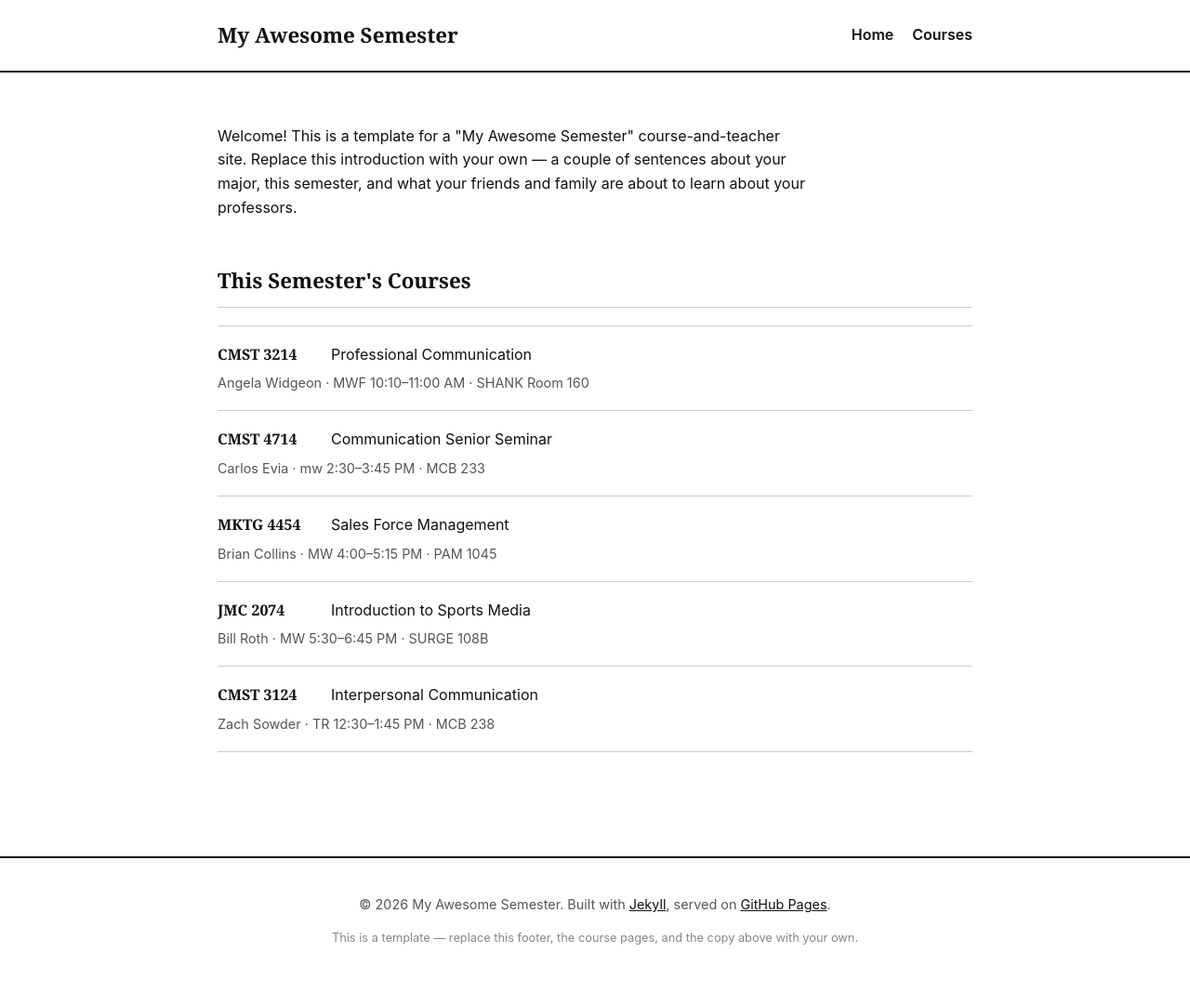
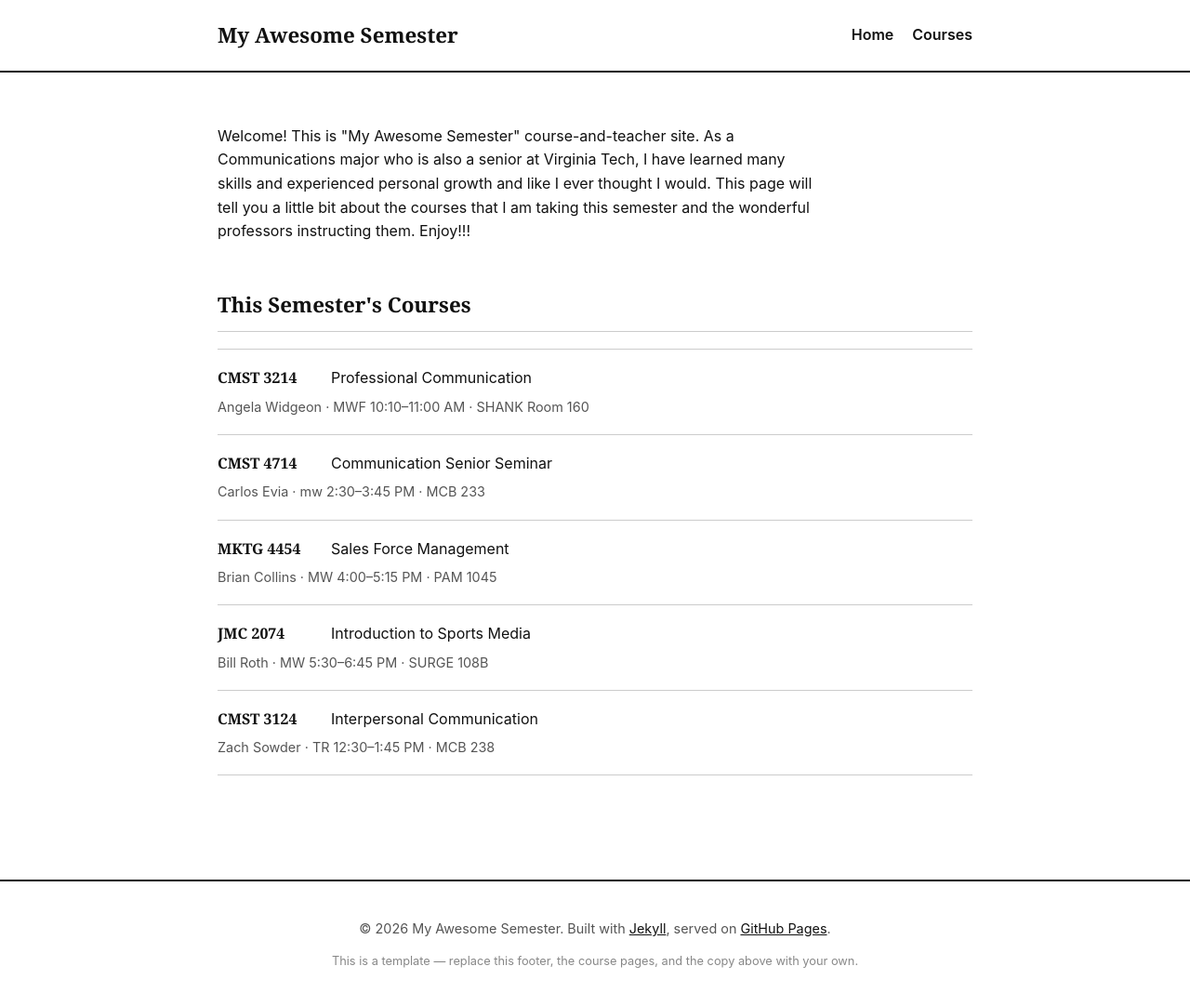
Before and after one commit to Jacobw23-Coder/myawesomesemester, a Jekyll site: the page built from index.md, in a window 1280 px wide. Shown: the whole page at 93% size. Built offline with Jekyll 4.4.1, drawn with Linux system fonts in a browser that asks for light colours; before the commit the page ends 1056 px from its top, so only the background shows below that.

Commit message:
Update introduction in index.md

```diff
--- a/index.md
+++ b/index.md
@@ -4,7 +4,6 @@ title: Home
 ---
 
 <div class="home-intro">
-<p>Welcome! This is a template for a "My Awesome Semester" course-and-teacher site. Replace this
-introduction with your own &mdash; a couple of sentences about your major, this semester, and what
-your friends and family are about to learn about your professors.</p>
+<p>Welcome! This is "My Awesome Semester" course-and-teacher site. As a Communications major who is also a senior at Virginia Tech, I have learned many skills and experienced personal growth and like I ever thought I would. This page will tell you a little bit about the courses that I am taking this semester and the wonderful professors instructing them. Enjoy!!!
+</p>
 </div>
```
